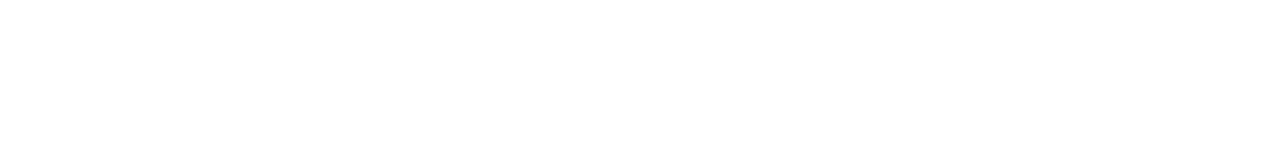
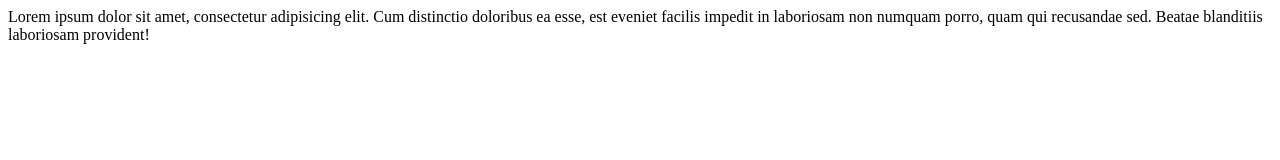
Before and after one commit to forkio-fe21/forkio-fe21.github.io, a plain HTML site: page index.html in a window 1280 px wide. Drawn offline with Linux system fonts and the light colour scheme.

Commit message:
added par

```diff
--- a/index.html
+++ b/index.html
@@ -5,6 +5,6 @@
     <title>Title</title>
 </head>
 <body>
-
+<div class="p">Lorem ipsum dolor sit amet, consectetur adipisicing elit. Cum distinctio doloribus ea esse, est eveniet facilis impedit in laboriosam non numquam porro, quam qui recusandae sed. Beatae blanditiis laboriosam provident!</div>
 </body>
 </html>
```
